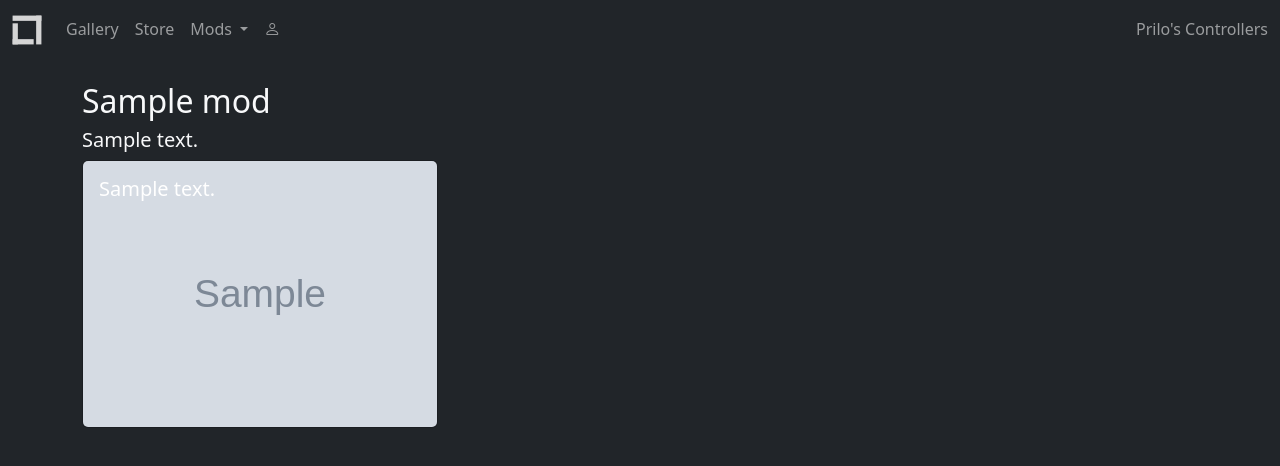
After one commit to prilosac/pcs, a Django app: a page that uses templates/base.html in a window 1280 px wide. The commit adds this page. Shown: the top 466 px of the page. Run offline with Django 4.2, Linux system fonts and the light colour scheme; tables that the repository leaves empty hold one stand-in row (values such as "Sample post"); grey boxes marked "Sample" are stand-in pictures; some libraries are stand-ins or nearby versions.

Commit message:
MVP stuff that I forgot to add last push

```diff
--- /dev/null
+++ b/core/context_processors.py
@@ -0,0 +1,4 @@
+from core.models import Mod
+
+def nav_mods(request):
+    return {'nav_mods': Mod.objects.all()}
--- /dev/null
+++ b/core/templates/core/mod.html
@@ -0,0 +1,19 @@
+{% extends "base.html" %}
+
+{% block content %}
+<h2>{{object.name}}</h2>
+<h5>{{object.description}}</h5>
+
+<div class="row">
+{% for image in object.modimage_set.all %}
+    <div class="col-sm-6 col-md-4">
+        <div class="card mb-4 text-bg-dark">
+            <img src="{{image.image.url}}" class="card-img" alt="Mod Image">
+            <div class="card-img-overlay">
+                <h5 class="card-title">{{image.description}}</h5>
+            </div>
+        </div>
+    </div>
+{% endfor %}
+</div>
+{% endblock %}
--- a/templates/base.html
+++ b/templates/base.html
@@ -16,7 +16,7 @@
 <section class="mb-3">
     <nav class="navbar navbar-dark bg-dark navbar-expand-sm">
         <div class="container-fluid">
-            <a class="navbar-brand" href="/">LT</a>
+            <a class="navbar-brand" href="/"><img src="{% static 'logo.svg' %}" width=30 height=30></a>
             <div class="navbar-text d-sm-none float-end">
                 Prilo's Controllers
             </div>
```
Also changed, not shown: core/forms.py (added, +7 -0 lines), core/migrations/0001_initial.py (added), core/migrations/0001_squashed_0006_mod_slug.py (added), core/migrations/0002_alter_controllerimage_description_and_more.py (added), core/migrations/0003_controller_name_alter_controllerimage_description_and_more.py (added), core/migrations/0004_controller_hidden.py (added), core/migrations/0005_controllerimage_primary_modimage_primary_and_more.py (added), core/migrations/0006_mod_slug.py (added), core/migrations/0007_alter_controller_name_alter_mod_slug.py (added), static/logo.svg (added).
